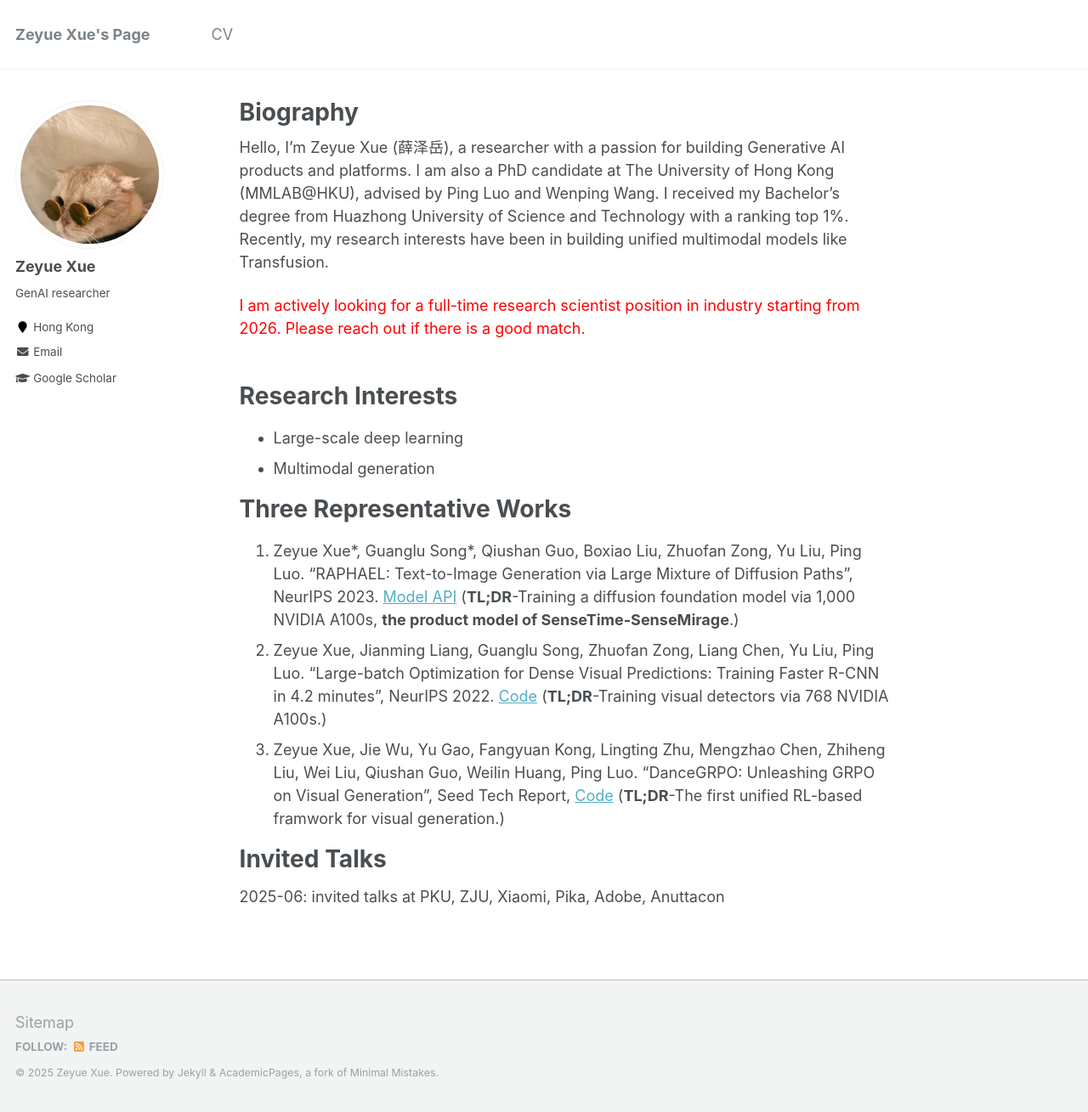
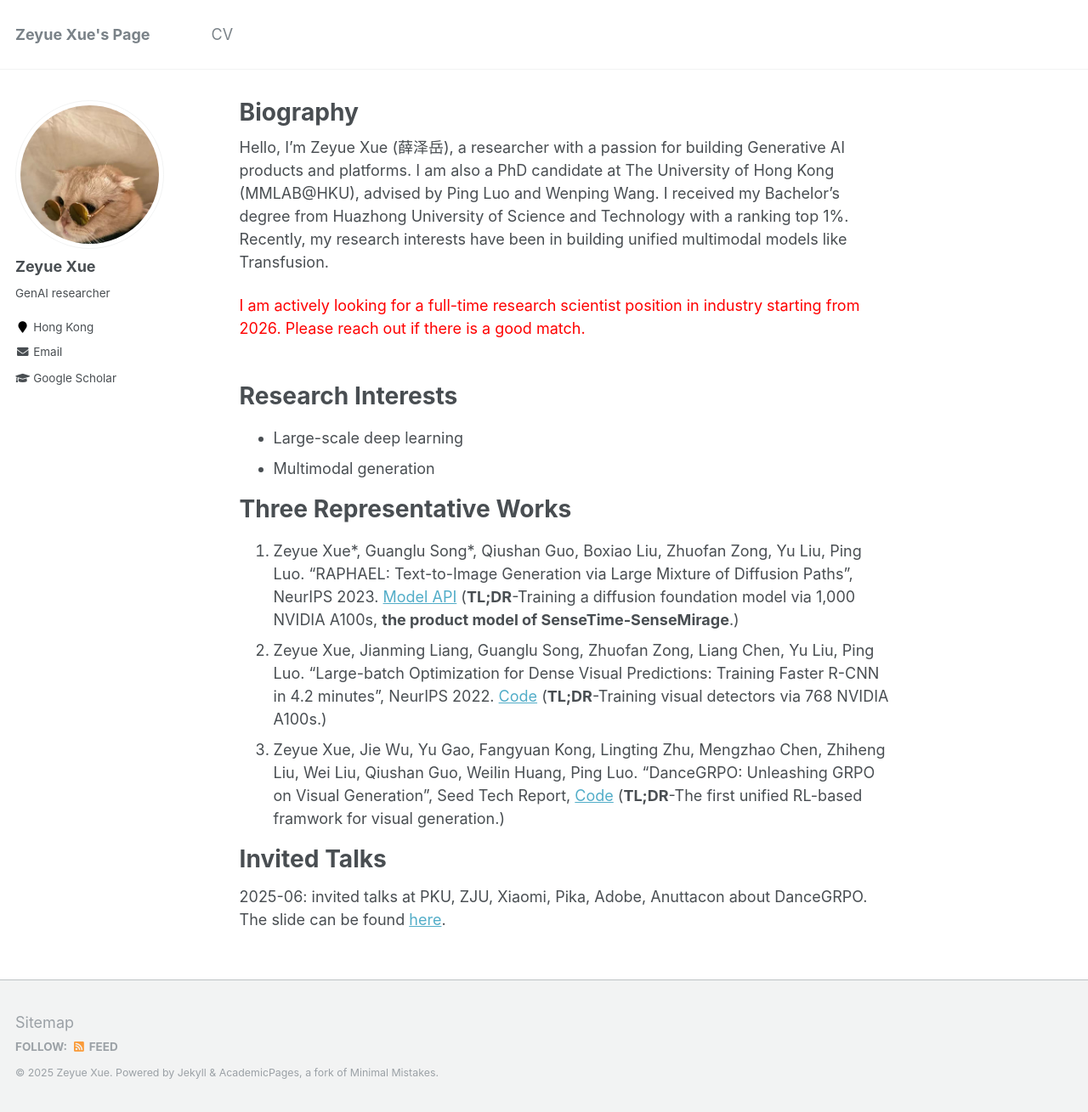
Before and after one commit to XueZeyue/xuezeyue.github.io, a Jekyll site: the page built from _pages/about.md, in a window 1280 px wide and 1309 px high. Shown: the whole window at 85% size. Built offline with Jekyll 4.4.1, drawn with Linux system fonts in a browser that asks for light colours.

Commit message:
Update about.md

```diff
--- a/_pages/about.md
+++ b/_pages/about.md
@@ -27,4 +27,4 @@ Research Interests
 
 **Invited Talks**
 ======
-2025-06: invited talks at PKU, ZJU, Xiaomi, Pika, Adobe, Anuttacon
+2025-06: invited talks at PKU, ZJU, Xiaomi, Pika, Adobe, Anuttacon about DanceGRPO. The slide can be found [here](https://github.com/XueZeyue/xuezeyue.github.io/blob/main/_talks/dancegrpo.pdf).
```
